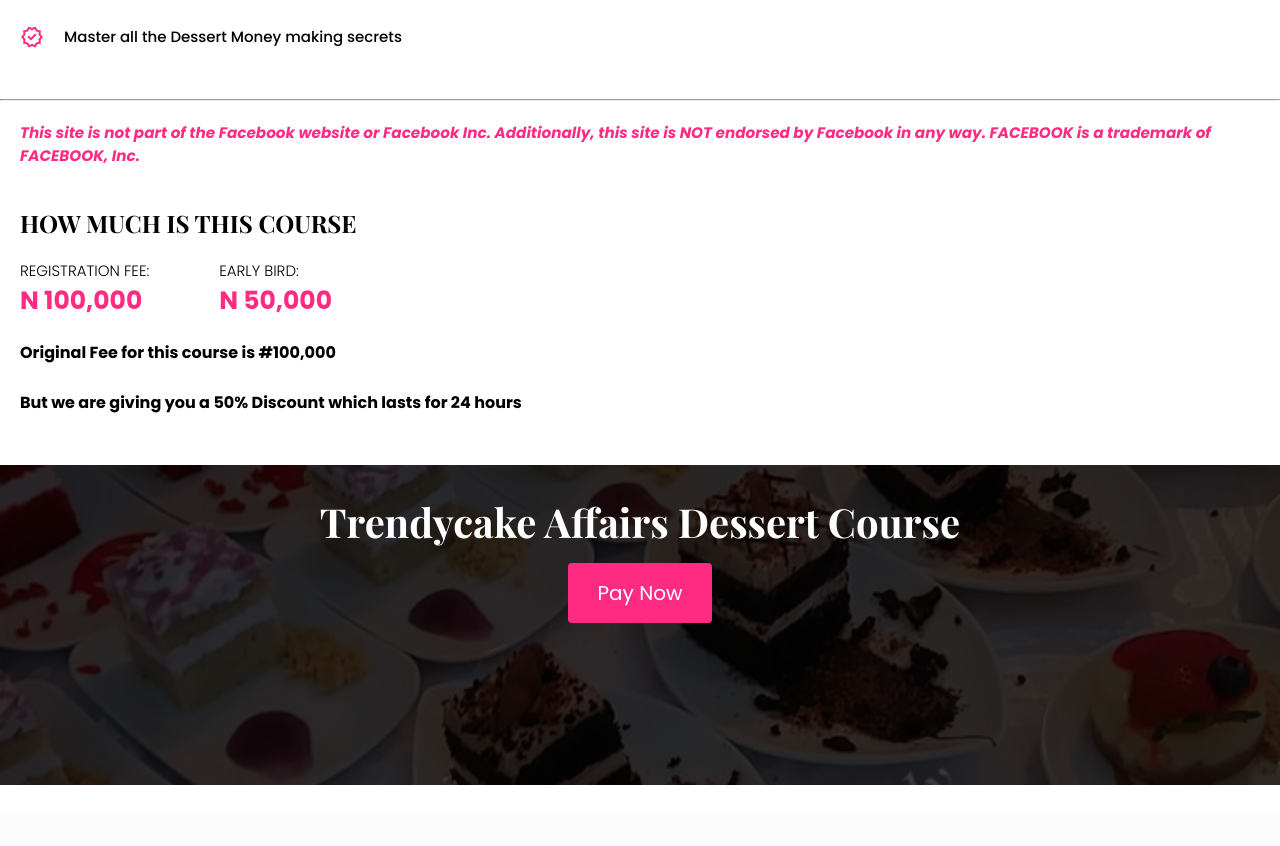
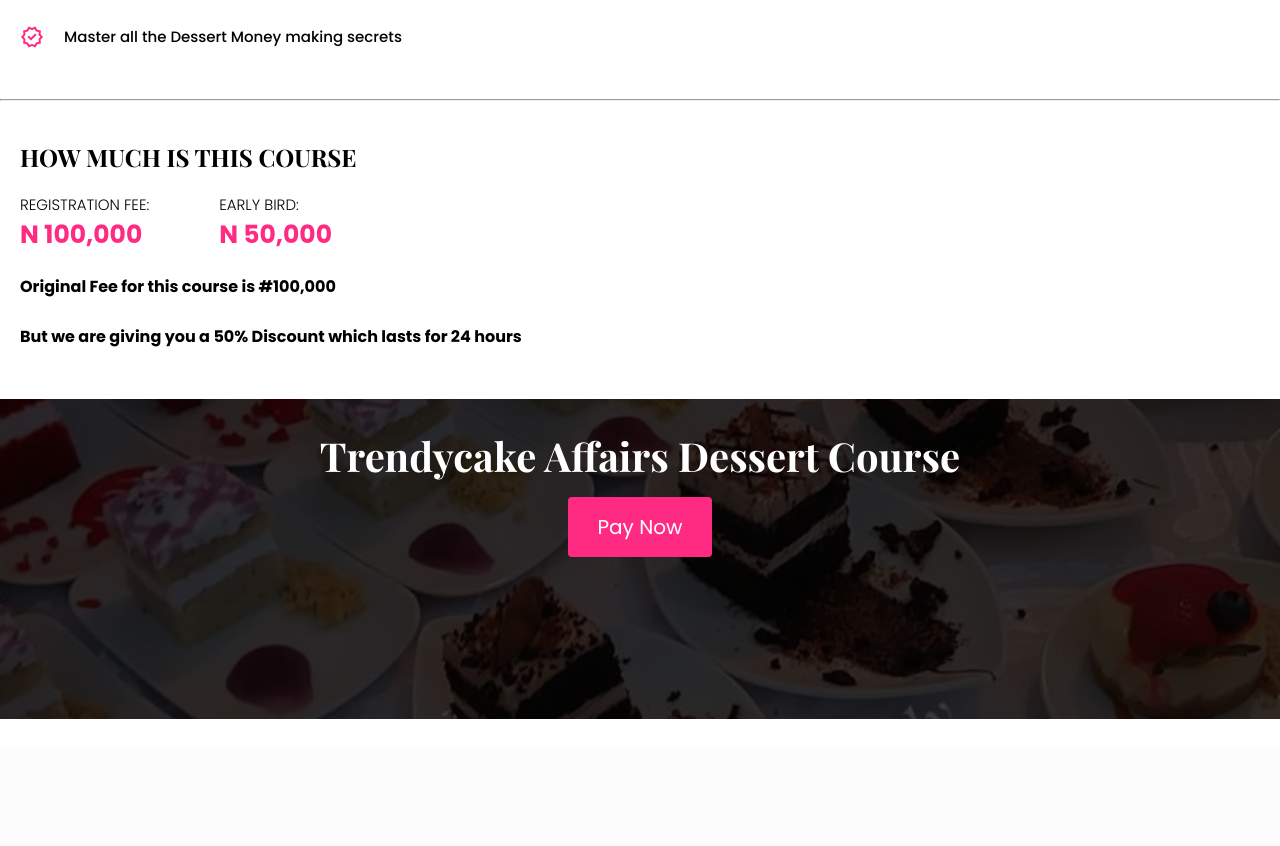
Before and after one commit to madeyeye13/trendy, a plain HTML site: page index.html in a window 1280 px wide. Shown: the part 7120-7966 px from the top of the page. Drawn offline with nearby package versions, Linux system fonts and the light colour scheme; a web font is replaced by a local one.

Commit message:
first-commit

```diff
--- a/index.html
+++ b/index.html
@@ -1093,11 +1093,11 @@
         </div>
 
 
-        <section id="disclaimer">
+        <!-- <section id="disclaimer">
 
             <h3>This site is not part of the Facebook website or Facebook Inc. Additionally, this site is NOT endorsed by Facebook in any way. FACEBOOK is a trademark of FACEBOOK, Inc.</h3>
 
-        </section>
+        </section> -->
 
 
         <section class="cost">
```
